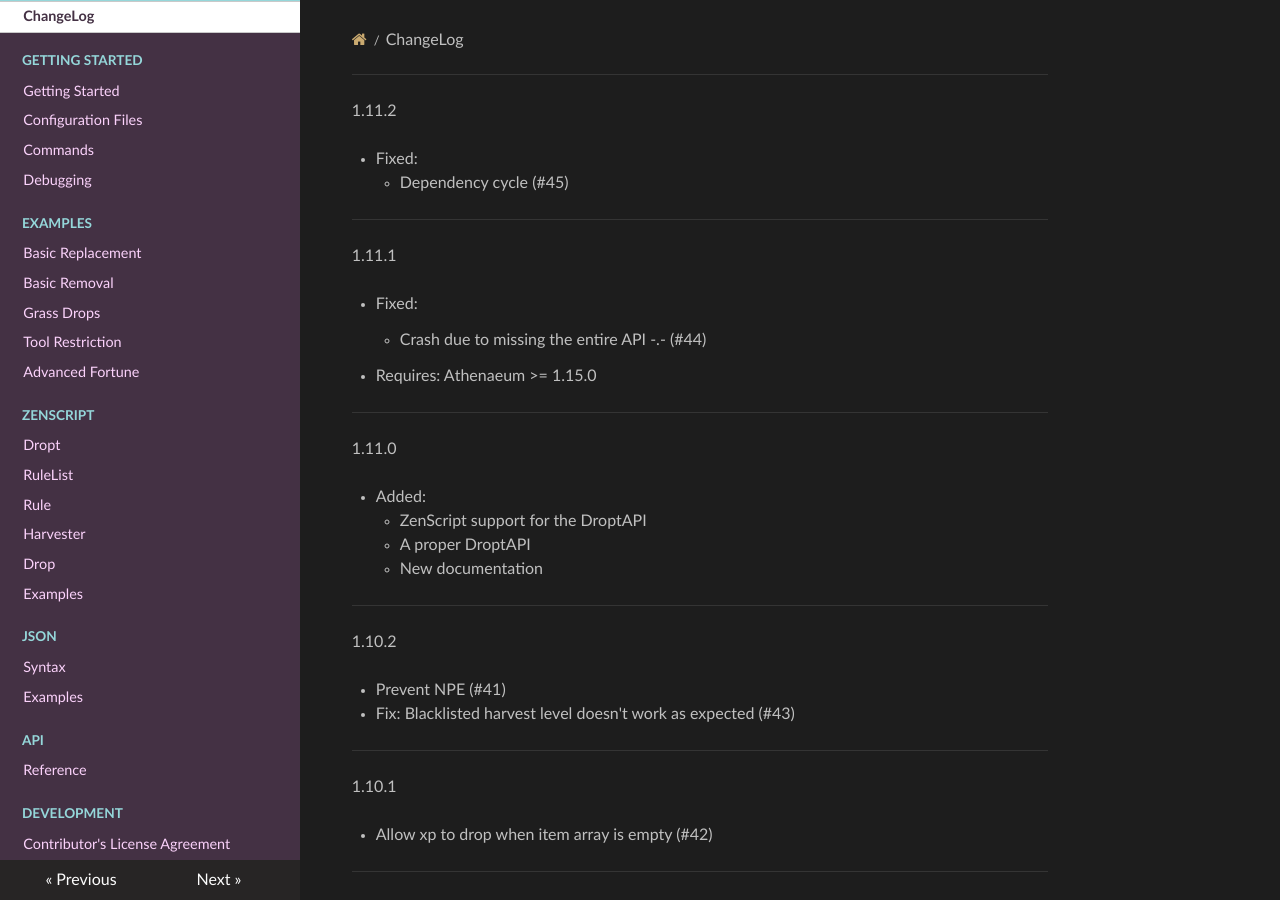
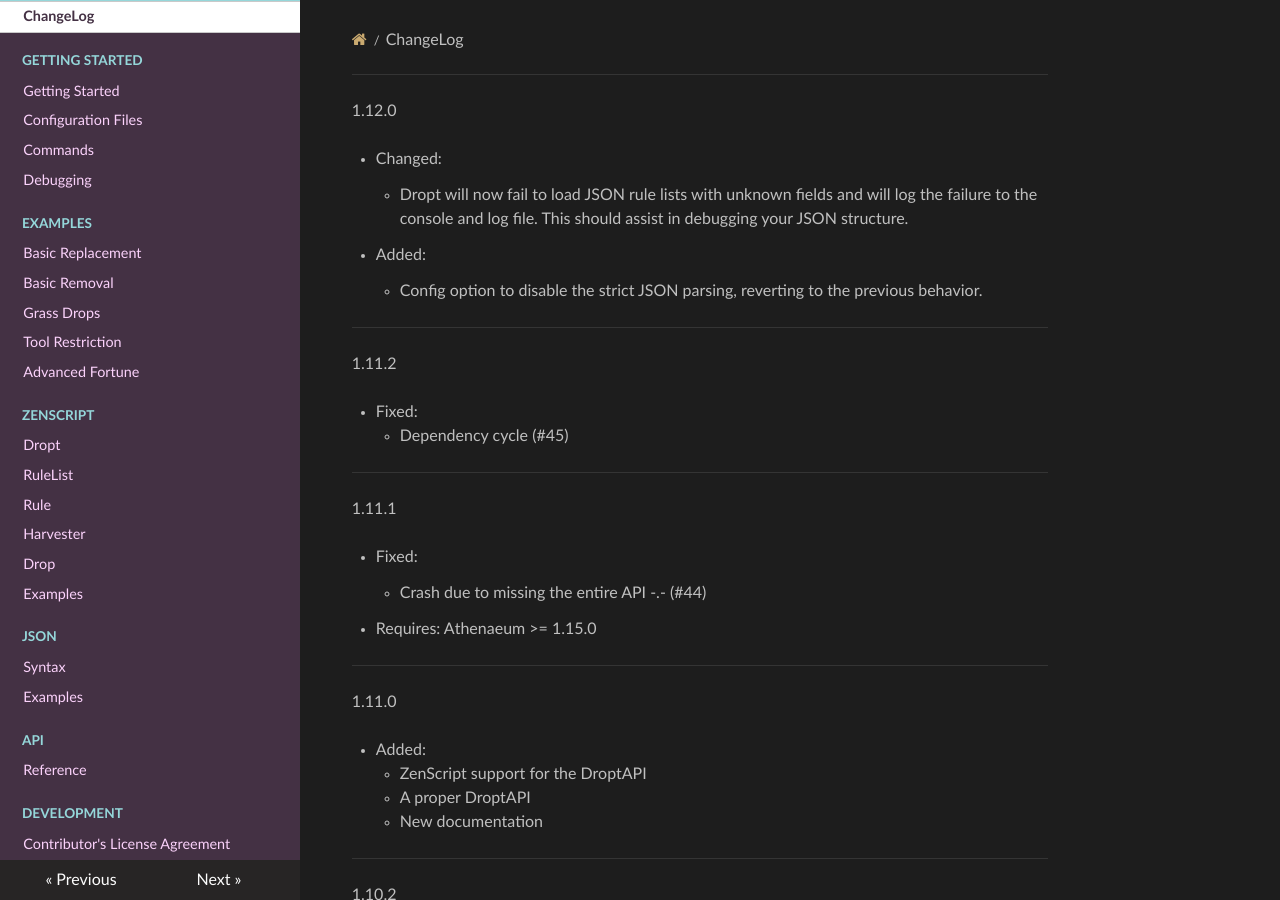
Before and after one commit to codetaylor/dropt-1.12, an MkDocs documentation site: the page built from docs/changelog.md, in a window 1280 px wide and 900 px high. Built offline with MkDocs 1.6.1, drawn with Linux system fonts in a browser that asks for light colours; nearby versions of some CDN libraries; old or Windows-style settings are respelled for this version of MkDocs.

Commit message:
Update docs

```diff
--- a/docs/changelog.md
+++ b/docs/changelog.md
@@ -1,3 +1,13 @@
+1.12.0
+
+  * Changed:
+    * Dropt will now fail to load JSON rule lists with unknown fields and will log the failure to the console and log file. This should assist in debugging your JSON structure.
+
+  * Added:
+    * Config option to disable the strict JSON parsing, reverting to the previous behavior.
+
+---
+
 1.11.2
 
   * Fixed:
```
